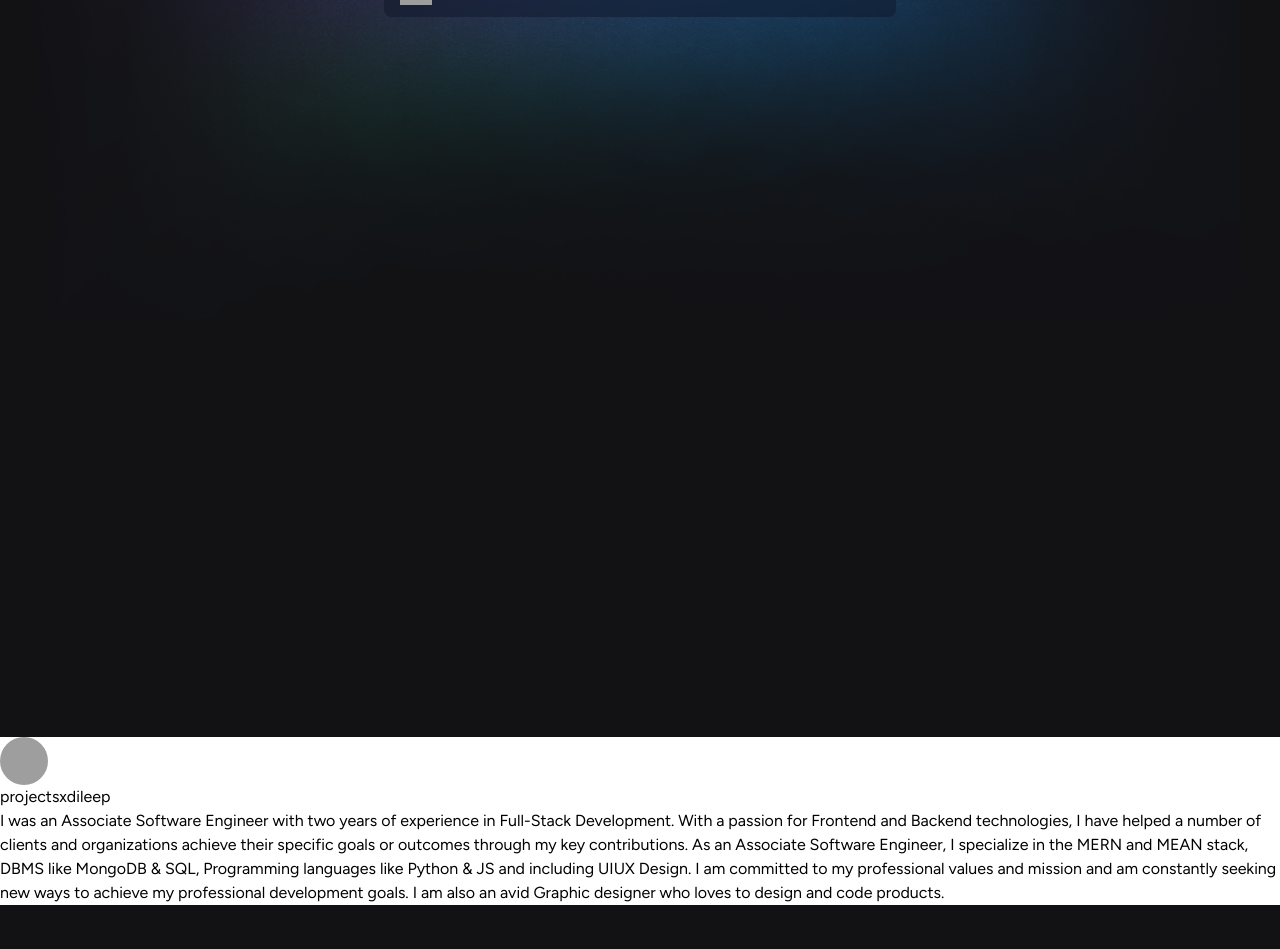
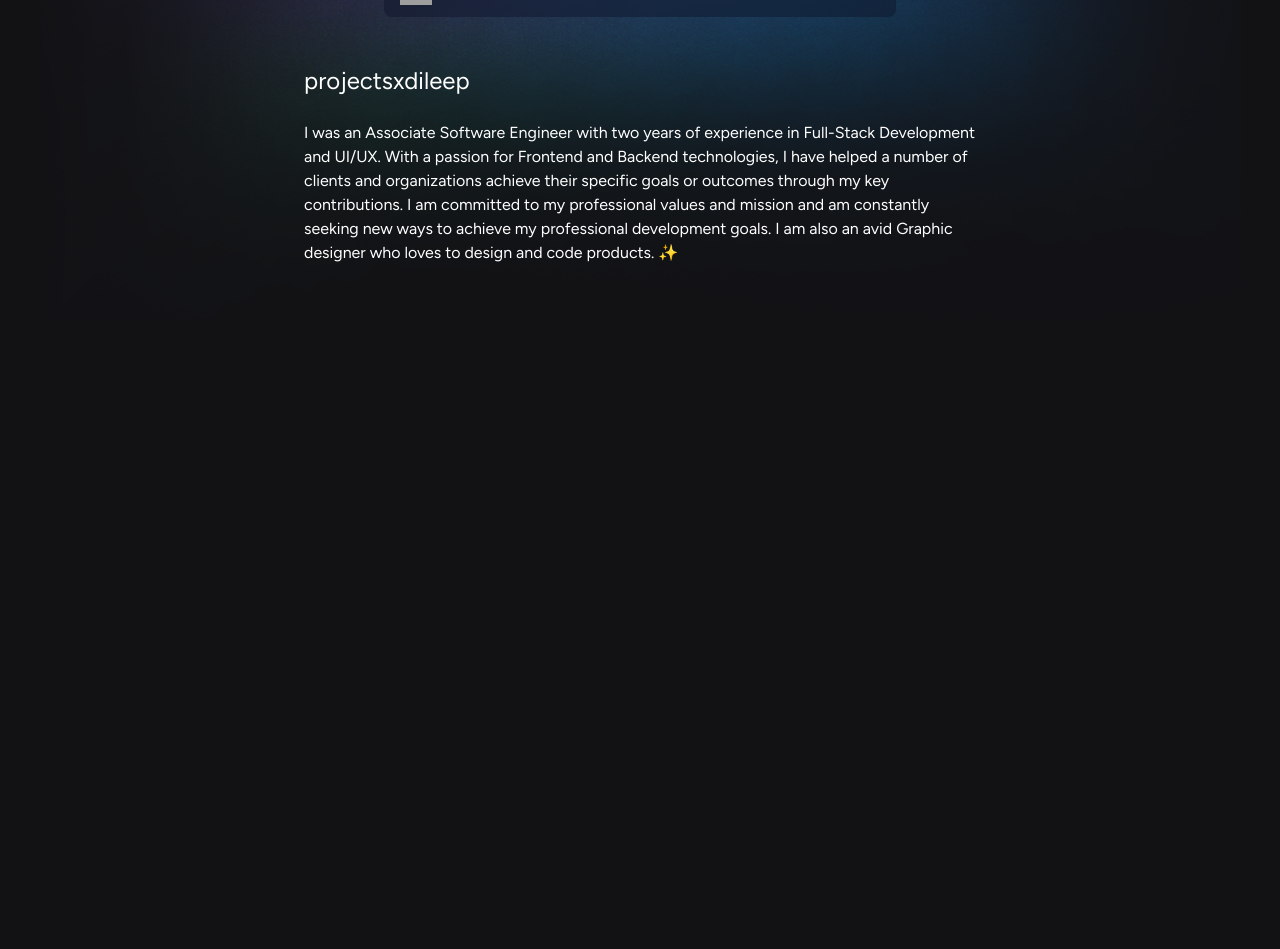
Before and after one commit to ddileep01/projectsXdileep, a React (Create React App) app: page / in a window 1280 px wide. Shown: the part 63-1012 px from the top of the page. Built offline with nearby package versions, Linux system fonts and the light colour scheme; grey boxes are pictures that could not be loaded.

Commit message:
feat: added hero section intro text

```diff
--- a/src/App.js
+++ b/src/App.js
@@ -1,13 +1,11 @@
 import "./App.css";
 import Footer from "./components/footer";
 import HeroSection from "./components/hero-section";
-import Navbar from "./components/navbar";
 import "./styles.css";
 
 function App() {
   return (
     <div className="h-screen bg-[#121215]">
-      <Navbar />
       <HeroSection/>
       <Footer />
     </div>
--- a/src/components/hero-section.jsx
+++ b/src/components/hero-section.jsx
@@ -1,25 +1,26 @@
 import React from "react";
+import Navbar from "./navbar";
 
 function HeroSection() {
   return (
-    <div>
-      <div>
-        <img
+    <div className="h-screen bg-gradient-img">
+       <Navbar />
+      <div className="flex justify-center mt-12">
+        {/* <img
           src="https://static.wixstatic.com/media/3ce026_56b5c1d77c1345d7969f754bd462d9d8~mv2.jpg/v1/fill/w_950,h_1312,al_c,q_85,usm_0.66_1.00_0.01,enc_auto/3ce026_56b5c1d77c1345d7969f754bd462d9d8~mv2.jpg"
-          className="rounded-3xl w-12 h-12" alt="profile picture"/>
-        <div>
-            <h1>projectsxdileep</h1>
-            <p>
+          className="rounded-3xl w-12 h-12" alt="profile picture"/> */}
+        <div className="max-w-2xl">
+            <h1 className="text-white text-2xl">projectsxdileep</h1>
+            <br/>
+            <p className="text-white">
             I was an Associate Software Engineer with two years of experience in
-            Full-Stack Development. With a passion for Frontend and Backend
+            Full-Stack Development and UI/UX. With a passion for Frontend and Backend
             technologies, I have helped a number of clients and organizations
             achieve their specific goals or outcomes through my key contributions.
-            As an Associate Software Engineer, I specialize in the MERN and MEAN
-            stack, DBMS like MongoDB & SQL, Programming languages like Python & JS
-            and including UIUX Design. I am committed to my professional values
+            I am committed to my professional values
             and mission and am constantly seeking new ways to achieve my
             professional development goals. I am also an avid Graphic designer who
-            loves to design and code products.
+            loves to design and code products. ✨
             </p>
         </div>
       </div>
--- a/src/components/navbar.jsx
+++ b/src/components/navbar.jsx
@@ -28,9 +28,9 @@ function Navbar() {
   }, []);
 
   return (
-    <div className="flex justify-center h-screen bg-gradient-img">
+    <div className="flex justify-center">
       <div className="w-full lg:w-2/5 max-w-6xl pt-6 px-4 lg:px-0">
-        <div className="flex justify-between items-center bg-slate-900 bg-opacity-50 p-2 px-4 rounded-lg backdrop-blur-sm">
+        <div className="flex justify-between items-center bg-slate-900 bg-opacity-50 p-2 px-4 rounded-lg backdrop-blur-md">
           <div className="flex items-center">
             <div className="mr-4">
               <img
```
